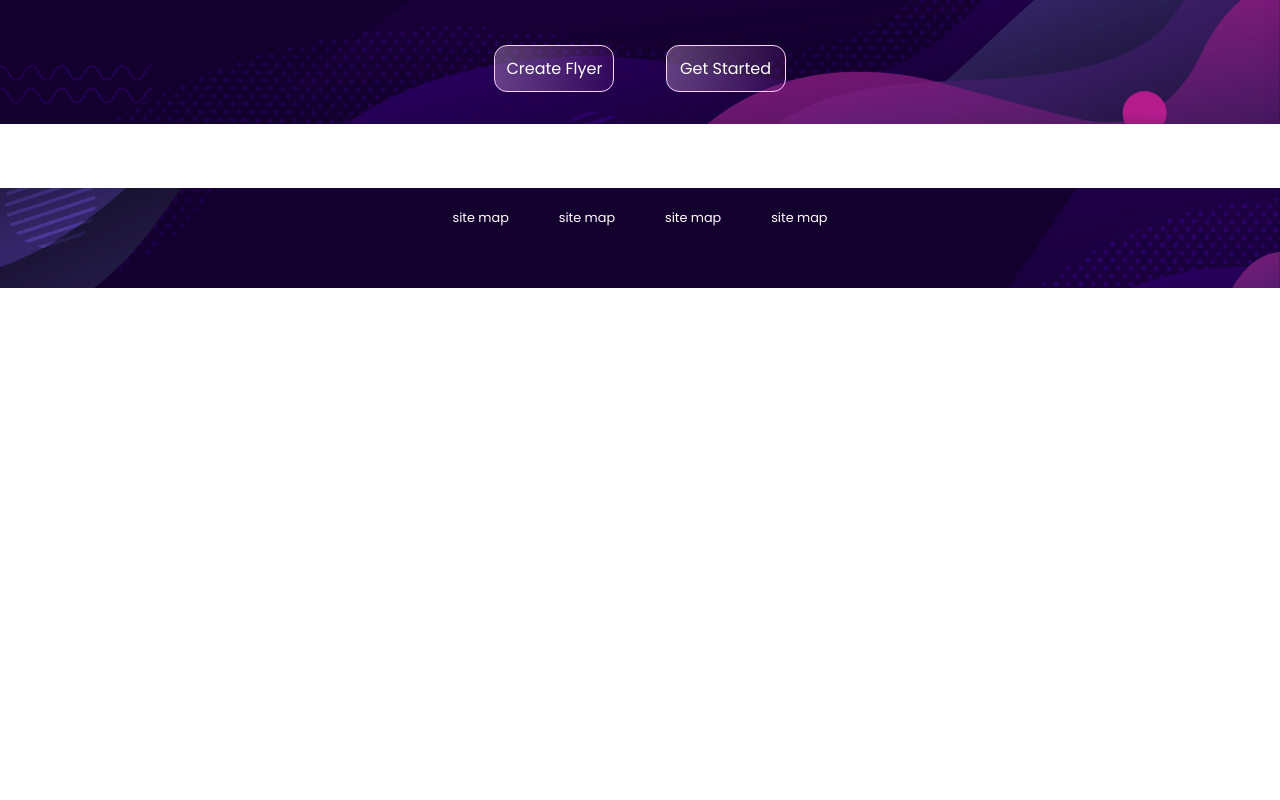
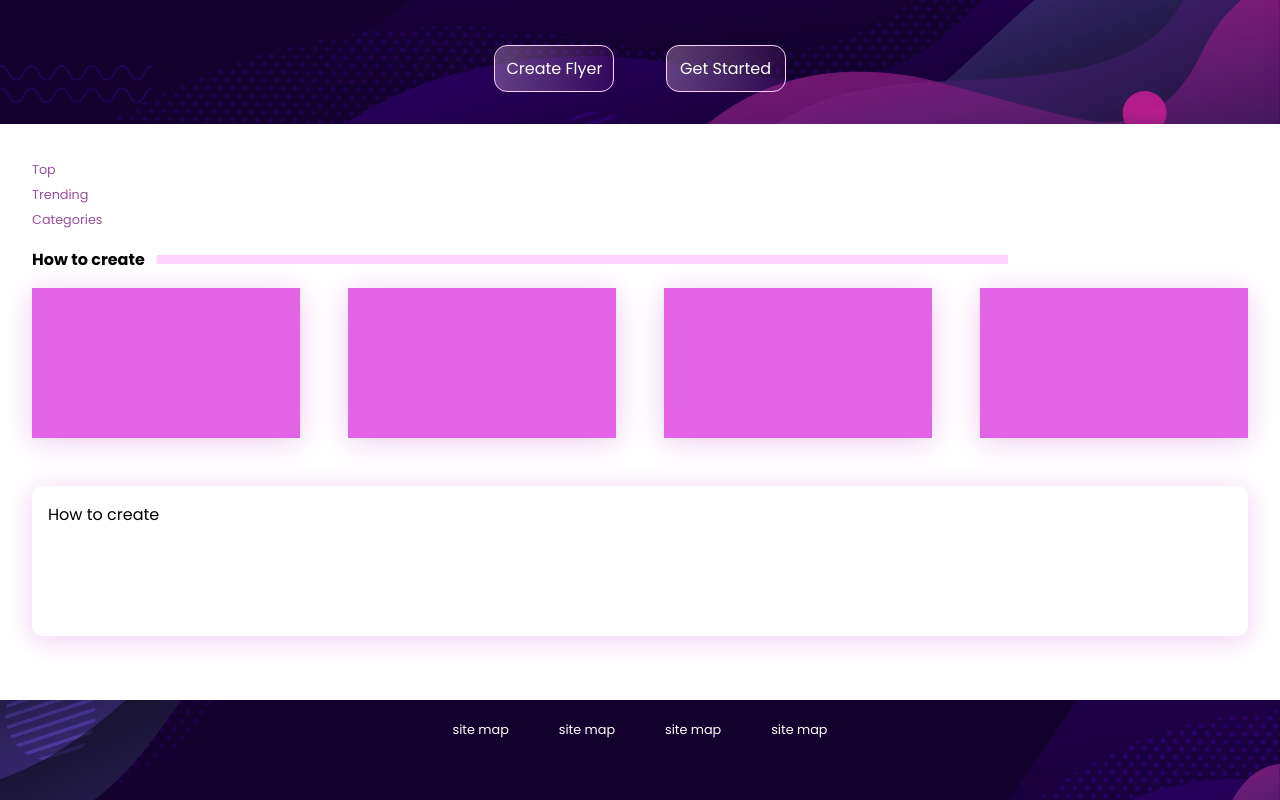
Before and after one commit to SoloBaChi/display-picture, a plain HTML site: page index.html in a window 1280 px wide. Shown: the part 450-1250 px from the top of the page. Before the commit the page ends 800 px from the top, so only its background shows below. Drawn offline with Linux system fonts and the light colour scheme; files whose address does not match are found by name; a web font is replaced by a local one.

Commit message:
added how create section

```diff
--- a/css/boiler-plate.css
+++ b/css/boiler-plate.css
@@ -54,7 +54,7 @@ width:100%;
  border-radius:50%;
 } */
 
-h1,h2,h3,h4,h5,p,figure,figcaption,article,dd,dt{
+h1,h2,h3,h4,h5,p,figure,figcaption,article,dd,dt,menu{
 margin:0;
 padding:0;
 }
--- a/css/index.css
+++ b/css/index.css
@@ -73,3 +73,54 @@ transition:background 0.5s;
 .cta-buttons .cta-btn:hover{
  background:#010216;
 }
+
+
+/*************************
+  quick nav-links section
+**************************/
+.quick-nav-links{
+
+}
+.quick-nav-links a{
+color:#99509A;
+}
+
+/*************************
+  Create section
+**************************/
+.create-section .create-header{
+justify-content:flex-start;
+align-items:center;
+gap:1%;
+margin:1rem 0;
+}
+/*.create-section .create-header > *{
+flex:50%;
+}*/
+.create-section .create-header .line{
+display:block;
+border-bottom:9px solid #FED3FF;
+flex-basis:70%;
+}
+.create-section .create-body{
+justify-content:space-around;
+}
+.create-section .create-body .box{
+height:150px;
+background:rgba(209, 0, 214, 0.61);
+-moz-box-shadow: 0px 4px 29px #EECEEF;
+-webkit-box-shadow: 0px 4px 29px #EECEEF;
+box-shadow: 0px 4px 29px #EECEEF;
+flex-basis:22%;
+margin-bottom:1rem;
+}
+.create-section .create-footer{
+text-align:initial;
+margin:2rem 0;
+border-radius: 11px;
+-moz-box-shadow: 0px 4px 29px #EECEEF;
+-webkit-box-shadow: 0px 4px 29px #EECEEF;
+box-shadow: 0px 4px 29px #EECEEF;
+padding:1rem;
+height:150px;
+}
--- a/index.html
+++ b/index.html
@@ -47,7 +47,42 @@
 	</div>
 </header>
 <main>
-	<section></section>
+	<section class="section-wrapper">
+		<div class="quick-nav-links">
+			<div class="nav-container">
+				<ul>
+					<li><a href="#">Top</a></li>
+					<li><a href="#">Trending</a></li>
+                    <li><a href="#">Categories</a></li>
+				</ul>
+			</div>
+		</div>
+	</section>
+
+
+
+
+	<section class="section-wrapper">
+		<div class="create-section">
+			<div class="create-header flex-center">
+			<h4>How to create</h4>
+			<span class="line"></span>
+		    </div>
+		    <div class="create-body flex">
+		    	<div class="box">
+		    	</div>
+		    	<div class="box">
+		    	</div>
+                <div class="box">
+		    	</div>
+                <div class="box">
+		    	</div>
+		    </div>
+		    <div class="create-footer">
+		    <p>How to create</p>
+		    </div>
+		</div>
+	</section>
 </main>
 <footer class="footer-wrapper index-page">
 	<div class="footer-nav-container">
```
